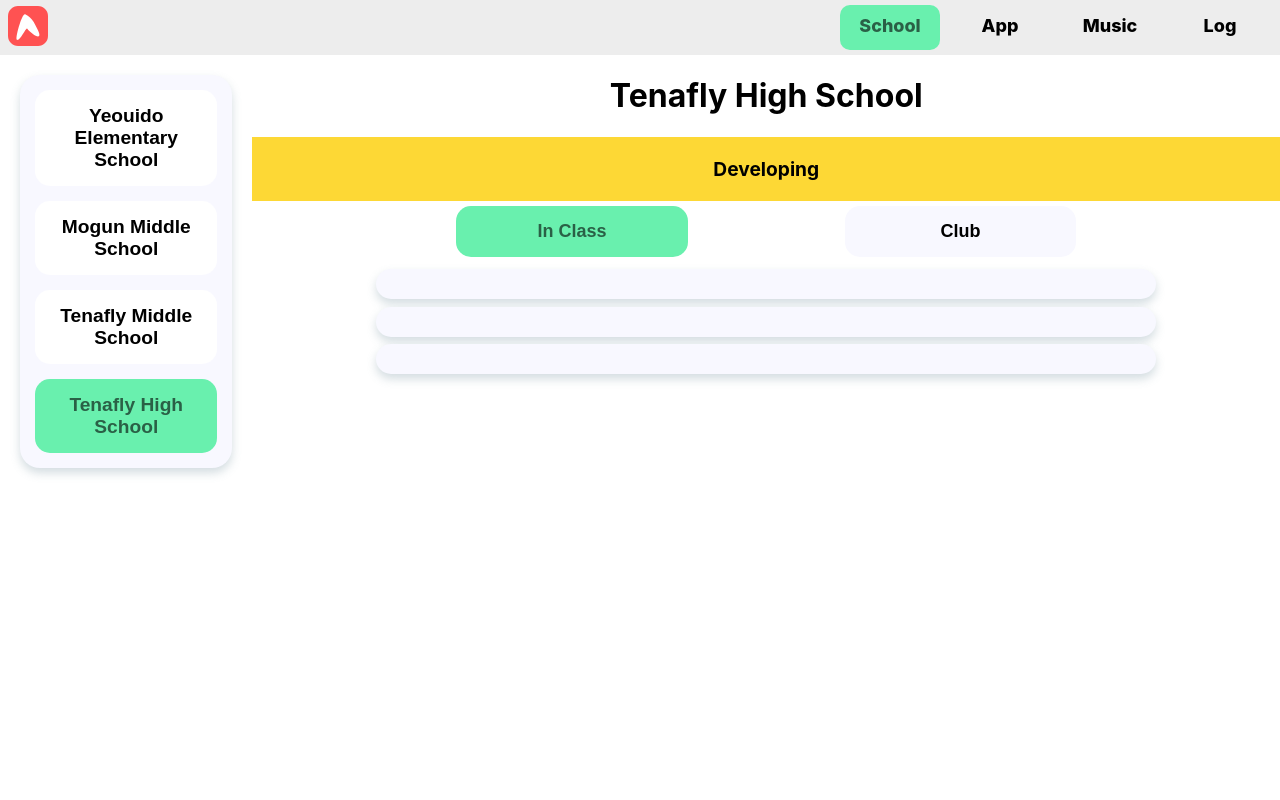
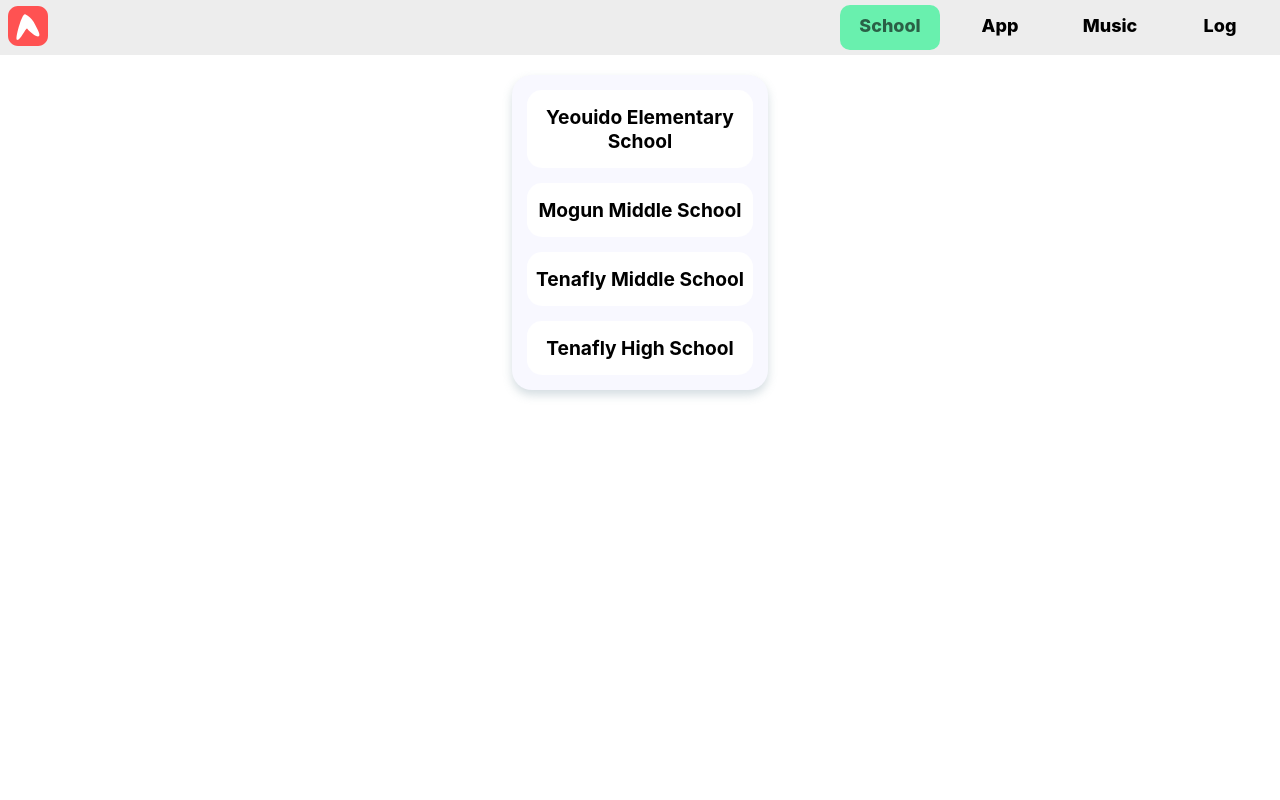
Before and after one commit to Shawn-sudo/shawn-about, a React (Create React App) app: page /school in a window 1280 px wide. Shown: the top 800 px of the page. Built offline with nearby package versions, Linux system fonts and the light colour scheme.

Commit message:
React Nested Routes for /school/:schoolType

```diff
--- a/src/Routes/School/School.js
+++ b/src/Routes/School/School.js
@@ -1,21 +1,21 @@
-import { useState } from "react";
+import { useEffect, useState } from "react";
+import { Link, Route, Routes, useLocation, useParams } from "react-router-dom";
 import Wrapper from "../../Components/Wrapper";
+import PageNotFound from "../404";
 import SchoolMMS from "./SchoolMMS";
 import SchoolTHS from "./SchoolTHS";
 import SchoolTMS from "./SchoolTMS";
 import SchoolYES from "./SchoolYES";
 
-const PageType = {
-  YES: "PageType_YES",
-  MMS: "PageType_MMS",
-  TMS: "PageType_TMS",
-  THS: "PageType_THS",
-};
-
 const School = () => {
   document.title = "School | About Seihyun Lee";
 
-  const [pageType, setPageType] = useState(PageType.THS);
+  let location = useLocation();
+  const [pathName, setPathName] = useState("");
+
+  useEffect(() => {
+    setPathName(window.location.pathname);
+  }, [location]);
 
   const selectedMenuButtonStyle = {
     backgroundColor: "#69f0ae",
@@ -24,48 +24,40 @@ const School = () => {
   };
 
   const YESMenuButton = (
-    <button
+    <Link
       className="menu_button schoolItem"
-      style={pageType === PageType.YES ? selectedMenuButtonStyle : {}}
-      onClick={() => {
-        setPageType(PageType.YES);
-      }}
+      to="/school/YES"
+      style={pathName.startsWith("/school/YES") ? selectedMenuButtonStyle : {}}
     >
       Yeouido Elementary School
-    </button>
+    </Link>
   );
   const MMSMenuButton = (
-    <button
+    <Link
       className="menu_button schoolItem"
-      style={pageType === PageType.MMS ? selectedMenuButtonStyle : {}}
-      onClick={() => {
-        setPageType(PageType.MMS);
-      }}
+      to="/school/MMS"
+      style={pathName.startsWith("/school/MMS") ? selectedMenuButtonStyle : {}}
     >
       Mogun Middle School
-    </button>
+    </Link>
   );
   const TMSMenuButton = (
-    <button
+    <Link
       className="menu_button schoolItem"
-      style={pageType === PageType.TMS ? selectedMenuButtonStyle : {}}
-      onClick={() => {
-        setPageType(PageType.TMS);
-      }}
+      to="/school/TMS"
+      style={pathName.startsWith("/school/TMS") ? selectedMenuButtonStyle : {}}
     >
       Tenafly Middle School
-    </button>
+    </Link>
   );
   const THSMenuButton = (
-    <button
+    <Link
       className="menu_button schoolItem margin_bottom_15"
-      style={pageType === PageType.THS ? selectedMenuButtonStyle : {}}
-      onClick={() => {
-        setPageType(PageType.THS);
-      }}
+      to="/school/THS"
+      style={pathName.startsWith("/school/THS") ? selectedMenuButtonStyle : {}}
     >
       Tenafly High School
-    </button>
+    </Link>
   );
 
   return (
@@ -79,94 +71,62 @@ const School = () => {
             {THSMenuButton}
           </div>
         </div>
-        <div style={{ width: "100%", textAlign: "center" }}>
-          <div
-            className="nav"
-            style={{ display: "flex", justifyContent: "space-around" }}
-          >
-            {/* {pageType === PageType.MMS ? (
-              <button
-                onClick={() => {
-                  setPageType(PageType.YES);
-                }}
-              >
-                YES
-              </button>
-            ) : pageType === PageType.TMS ? (
-              <button
-                onClick={() => {
-                  setPageType(PageType.MMS);
-                }}
-              >
-                MMS
-              </button>
-            ) : pageType === PageType.THS ? (
-              <button
-                onClick={() => {
-                  setPageType(PageType.TMS);
-                }}
-              >
-                TMS
-              </button>
-            ) : (
-              <></>
-            )} */}
-            <h1>
-              {pageType === PageType.YES
-                ? "Yeouido Elementary School"
-                : pageType === PageType.MMS
-                ? "Mogun Middle School"
-                : pageType === PageType.TMS
-                ? "Tenafly Middle School"
-                : pageType === PageType.THS
-                ? "Tenafly High School"
-                : ""}
-            </h1>
-            {/* {pageType === PageType.YES ? (
-              <button
-                onClick={() => {
-                  setPageType(PageType.MMS);
-                }}
-              >
-                MMS
-              </button>
-            ) : pageType === PageType.MMS ? (
-              <button
-                onClick={() => {
-                  setPageType(PageType.TMS);
-                }}
-              >
-                TMS
-              </button>
-            ) : pageType === PageType.TMS ? (
-              <button
-                onClick={() => {
-                  setPageType(PageType.THS);
-                }}
-              >
-                THS
-              </button>
-            ) : (
-              <div />
-            )} */}
-          </div>
-          {pageType === PageType.YES ? (
-            <SchoolYES />
-          ) : pageType === PageType.MMS ? (
-            <SchoolMMS />
-          ) : pageType === PageType.TMS ? (
-            <SchoolTMS />
-          ) : pageType === PageType.THS ? (
-            <SchoolTHS />
-          ) : (
-            <div style={{ fontWeight: "bold" }}>
-              No school has been selected
-            </div>
-          )}
-        </div>
+        <Routes>
+          <Route path=":schoolType/*" element={<SchoolViewer />} />
+        </Routes>
       </div>
     </Wrapper>
   );
 };
 
+const SchoolViewer = () => {
+  let { schoolType } = useParams();
+
+  return (
+    <div style={{ width: "100%", maxWidth: 1200, textAlign: "center" }}>
+      <div
+        className="nav"
+        style={{ display: "flex", justifyContent: "space-around" }}
+      >
+        <div>
+          {schoolType === "YES" ? (
+            <>
+              <h1>Yeouido Elementary School (여의도초)</h1>
+              <h3>2013 - 2018</h3>
+            </>
+          ) : schoolType === "MMS" ? (
+            <>
+              <h1>Mogun Middle School (목운중)</h1>
+              <h3>2019 - 2021</h3>
+            </>
+          ) : schoolType === "TMS" ? (
+            <>
+              <h1>Tenafly Middle School</h1>
+              <h3>2021</h3>
+            </>
+          ) : schoolType === "THS" ? (
+            <>
+              <h1>Tenafly High School</h1>
+              <h3>2021 - </h3>
+            </>
+          ) : (
+            <></>
+          )}
+        </div>
+      </div>
+      {schoolType === "YES" ? (
+        <SchoolYES />
+      ) : schoolType === "MMS" ? (
+        <SchoolMMS />
+      ) : schoolType === "TMS" ? (
+        <SchoolTMS />
+      ) : schoolType === "THS" ? (
+        <SchoolTHS />
+      ) : (
+        <PageNotFound />
+      )}
+    </div>
+  );
+};
+
 export default School;
```
